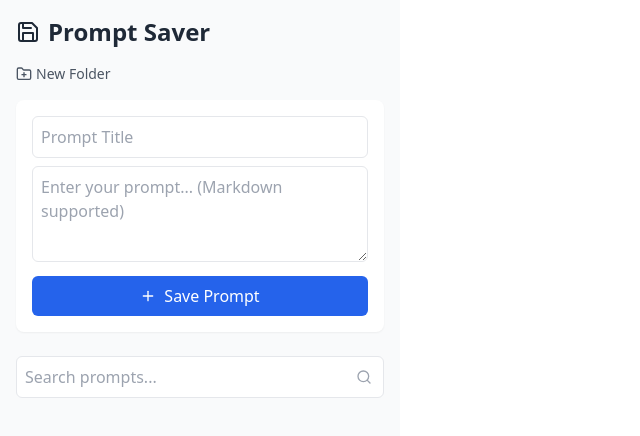
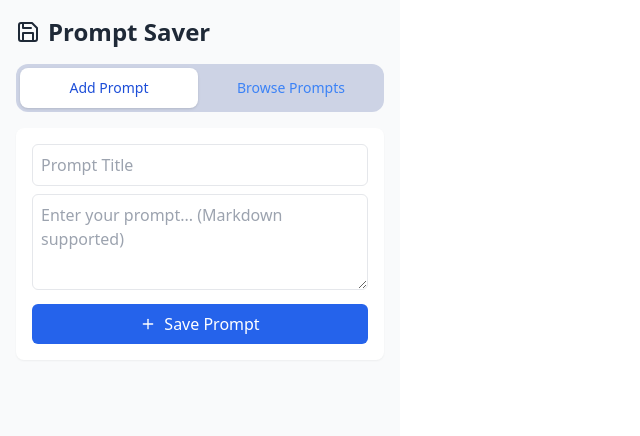
Before and after one commit to Hyaxia/prompt-manager, a React (Vite) app: page / in a window 1280 px wide. Shown: the top 436 px of the page, without its empty margins (0-640 px from the left). Built offline with nearby package versions, Linux system fonts and the light colour scheme.

Commit message:
refactor UI to have tabs and adjust tests

```diff
--- a/package.json
+++ b/package.json
@@ -11,6 +11,7 @@
     "test": "jest --clearCache && jest --config jest.config.js"
   },
   "dependencies": {
+    "@headlessui/react": "^2.2.0",
     "@tailwindcss/typography": "^0.5.16",
     "lucide-react": "^0.344.0",
     "react": "^18.3.1",
--- a/src/App.tsx
+++ b/src/App.tsx
@@ -1,6 +1,7 @@
 import React, { useState, useEffect } from 'react';
 import { Save, Trash2, Plus, Search, Folder, FolderPlus, Move, Copy, Check } from 'lucide-react';
 import ReactMarkdown from 'react-markdown';
+import { Tab } from '@headlessui/react';
 import storage from './storage';
 
 interface Prompt {
@@ -155,6 +156,74 @@ function App() {
         Prompt Saver
       </h1>
 
+      <Tab.Group>
+        <Tab.List className="flex space-x-1 rounded-xl bg-blue-900/20 p-1 mb-4">
+          <Tab className={({ selected }) =>
+            `w-full rounded-lg py-2.5 text-sm font-medium leading-5
+            ${selected
+              ? 'bg-white text-blue-700 shadow'
+              : 'text-blue-500 hover:bg-white/[0.12] hover:text-blue-600'
+            }`
+          }>
+            Add Prompt
+          </Tab>
+          <Tab className={({ selected }) =>
+            `w-full rounded-lg py-2.5 text-sm font-medium leading-5
+            ${selected
+              ? 'bg-white text-blue-700 shadow'
+              : 'text-blue-500 hover:bg-white/[0.12] hover:text-blue-600'
+            }`
+          }>
+            Browse Prompts
+          </Tab>
+        </Tab.List>
+
+        <Tab.Panels>
+          <Tab.Panel>
+            {/* Add Prompt Panel */}
+            <div className="bg-white p-4 rounded-lg shadow-sm">
+              <input
+                type="text"
+                placeholder="Prompt Title"
+                className="w-full mb-2 p-2 border rounded-md"
+                value={title}
+                onChange={(e) => setTitle(e.target.value)}
+              />
+              <div className="relative">
+                <textarea
+                  placeholder="Enter your prompt... (Markdown supported)"
+                  className="w-full h-24 p-2 border rounded-md mb-2"
+                  value={content}
+                  onChange={(e) => setContent(e.target.value)}
+                  onFocus={() => setPreview(false)}
+                />
+                {content && (
+                  <button
+                    className="absolute top-2 right-2 px-2 py-1 text-xs bg-gray-100 rounded hover:bg-gray-200"
+                    onClick={() => setPreview(!preview)}
+                  >
+                    {preview ? 'Edit' : 'Preview'}
+                  </button>
+                )}
+                {preview && content && (
+                  <div className="w-full min-h-[96px] p-2 border rounded-md mb-2 prose prose-sm max-w-none">
+                    <ReactMarkdown>{content}</ReactMarkdown>
+                  </div>
+                )}
+              </div>
+              <button
+                onClick={savePrompt}
+                className="w-full bg-blue-600 text-white py-2 rounded-md hover:bg-blue-700 flex items-center justify-center gap-2"
+              >
+                <Plus className="w-4 h-4" />
+                Save Prompt
+              </button>
+            </div>
+          </Tab.Panel>
+
+          <Tab.Panel>
+            {/* Browse Prompts Panel */}
+            <div>
               <div className="mb-4 flex items-center justify-between">
                 <button
                   onClick={() => setIsAddingFolder(true)}
@@ -232,45 +301,6 @@ function App() {
                 </div>
               )}
 
-      <div className="mb-6 bg-white p-4 rounded-lg shadow-sm">
-        <input
-          type="text"
-          placeholder="Prompt Title"
-          className="w-full mb-2 p-2 border rounded-md"
-          value={title}
-          onChange={(e) => setTitle(e.target.value)}
-        />
-        <div className="relative">
-          <textarea
-            placeholder="Enter your prompt... (Markdown supported)"
-            className="w-full h-24 p-2 border rounded-md mb-2"
-            value={content}
-            onChange={(e) => setContent(e.target.value)}
-            onFocus={() => setPreview(false)}
-          />
-          {content && (
-            <button
-              className="absolute top-2 right-2 px-2 py-1 text-xs bg-gray-100 rounded hover:bg-gray-200"
-              onClick={() => setPreview(!preview)}
-            >
-              {preview ? 'Edit' : 'Preview'}
-            </button>
-          )}
-          {preview && content && (
-            <div className="w-full min-h-[96px] p-2 border rounded-md mb-2 prose prose-sm max-w-none">
-              <ReactMarkdown>{content}</ReactMarkdown>
-            </div>
-          )}
-        </div>
-        <button
-          onClick={savePrompt}
-          className="w-full bg-blue-600 text-white py-2 rounded-md hover:bg-blue-700 flex items-center justify-center gap-2"
-        >
-          <Plus className="w-4 h-4" />
-          Save Prompt
-        </button>
-      </div>
-
               <div className="relative mb-4">
                 <input
                   type="text"
@@ -288,7 +318,7 @@ function App() {
                     <div className="flex justify-between items-start mb-2">
                       <div className="flex flex-col">
                         <h3 className="font-semibold text-gray-800">{prompt.title}</h3>
-                <span className="text-xs text-gray-500 font-mono">{getPromptPath(prompt)}</span>
+                        <span className="text-xs text-gray-500 font-mono">Path: {getPromptPath(prompt)}</span>
                       </div>
                       <div className="flex items-center gap-2">
                         <button
@@ -353,6 +383,10 @@ function App() {
                 )}
               </div>
             </div>
+          </Tab.Panel>
+        </Tab.Panels>
+      </Tab.Group>
+    </div>
   );
 }
 
```
Also changed, not shown: 2 other files (tests, documents, lock files or other folders). Lines whose indentation alone changed are shown as unchanged.
